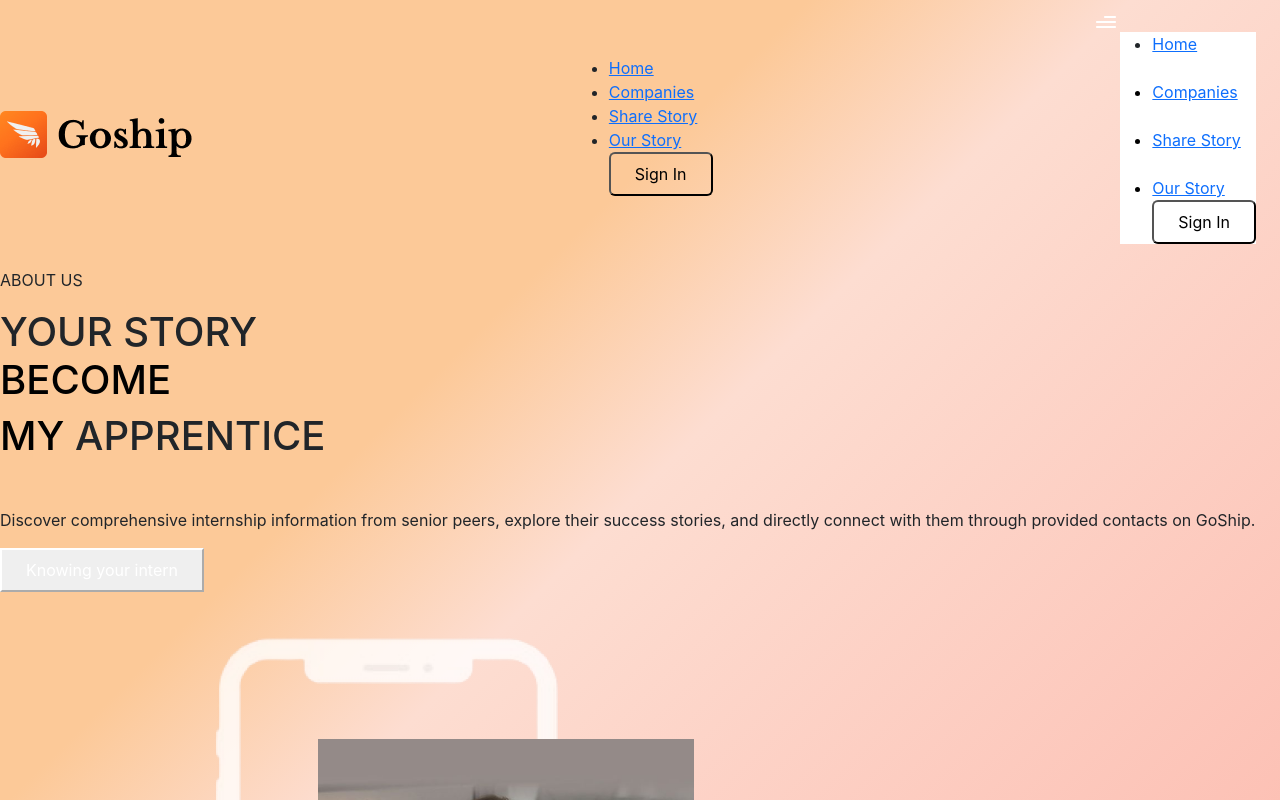
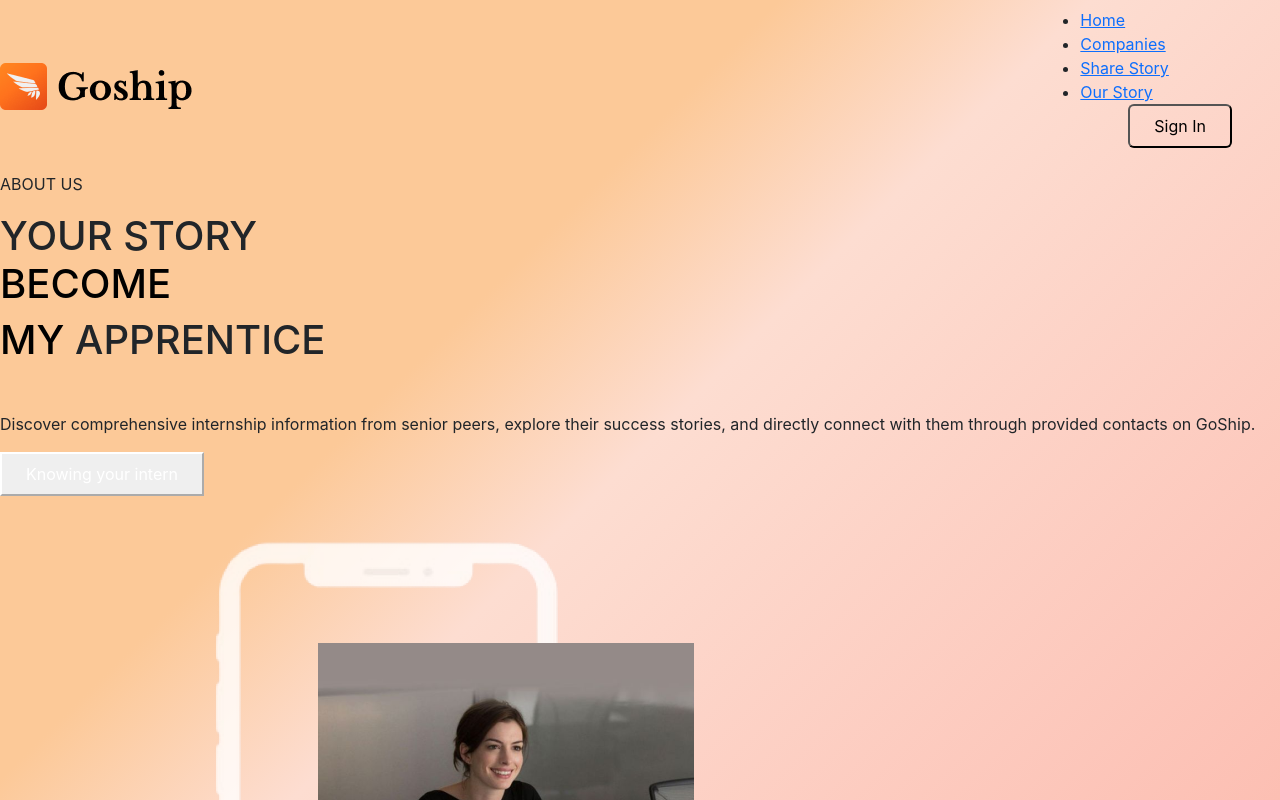
Before and after one commit to andraalayubi/agile-master-fork, a React (Create React App) app in the folder web_project/goship/: page / in a window 1280 px wide. Shown: the top 800 px of the page. Built offline with nearby package versions, Linux system fonts and the light colour scheme; no server answers; the HTML template or start-up script is replaced by a standard one.

Commit message:
Update navbar.jsx
responsif

```diff
--- a/web_project/goship/src/components/navbar.jsx
+++ b/web_project/goship/src/components/navbar.jsx
@@ -1,5 +1,5 @@
 import React, { useEffect, useState } from "react";
-import { logo1, menu, close } from "../assets";
+import { logo1 } from "../assets";
 import { navLinks } from "../constant";
 import ButtonSignIn from "./button_SignIn.jsx";
 import { Link } from "react-router-dom";
@@ -10,7 +10,6 @@ const Navbar = (user) => {
   const [iniNavbar, setIniNavbar] = useState(false);
   const loggedUser = user.user;
   console.log("🚀 ~ Navbar ~ loggedUser:", loggedUser)
-  const [toggle, setToggle] = useState(false);
 
   const scrollHeader = () => {
     if (window.scrollY >= 20) {
@@ -29,56 +28,24 @@ const Navbar = (user) => {
 
   return (
     <div className={`fixed z-10 w-full transition duration-300 ${iniNavbar ? 'bg-orange-gradient-navbar' : 'bg-transparent'}`}>
-      <nav className="w-full flex sm:px-16 justify-between items-center navbar">
+      <nav className="header px-16 w-full flex justify-between items-center navbar">
         <img src={logo1} alt="Goship" className="w-[150px] h-[40px]" />
 
         <ul className="list-none sm:flex hidden justify-end items-center flex-1">
           {navLinks.map((nav, index) => (
             <li
               key={nav.id}
-            className={`font-poppins font-normal cursor-pointer text-[16px] ${
-              active === nav.title ? "text-orange" : "text-dimblack"
+              className={`font-poppins font-normal cursor-pointer text-[16px] ${active === nav.title ? "text-orange" : "text-dimblack"
                 } ${index === navLinks.length - 1 ? "mr-0" : "mr-10"}`}
               onClick={() => setActive(nav.title)}
             >
               <a href={`#${nav.id}`}>{nav.title}</a>
             </li>
           ))}
-        <div className="sm:px-10 sm:py-3">
+          <div className="sm:px-10 px-5 sm:py-3">
             {loggedUser !== null ? <Link to='/student-profile' state={{ user: loggedUser }}>{loggedUser}</Link> : <ButtonSignIn />}
           </div>
         </ul>
-      <div className="sm:hidden flex flex-1 justify-end items-center px-16">
-        <img
-          src={toggle ? close : menu}
-          alt="menu"
-          className="w-[28px] h-[28px] object-contain"
-          onClick={() => setToggle(!toggle)}
-        />
-
-        <div
-          className={`${
-            !toggle ? "hidden" : "flex"
-          } p-6 bg-white text-orange absolute top-20 right-0 mx-4 min-w-[140px] rounded-xl sidebar`}
-        >
-          <ul className="list-none flex justify-end items-start flex-1 flex-col">
-            {navLinks.map((nav, index) => (
-              <li
-                key={nav.id}
-                className={`font-poppins font-medium cursor-pointer text-[16px] ${
-                  active === nav.title ? "text-orange" : "text-black"
-                } ${index === navLinks.length - 1 ? "mb-0" : "mb-4"}`}
-                onClick={() => setActive(nav.title)}
-              >
-                <a href={`#${nav.id}`}>{nav.title}</a>
-              </li>
-            ))}
-             <div className="sm:px-10 sm:py-4">
-             {loggedUser !== null ? <Link to='/student-profile' state={{ user: loggedUser }}>{loggedUser}</Link> : <ButtonSignIn />}
-            </div>
-          </ul>
-        </div>
-      </div>
       </nav>
     </div>
   );
```
Lines whose indentation alone changed are shown as unchanged.
